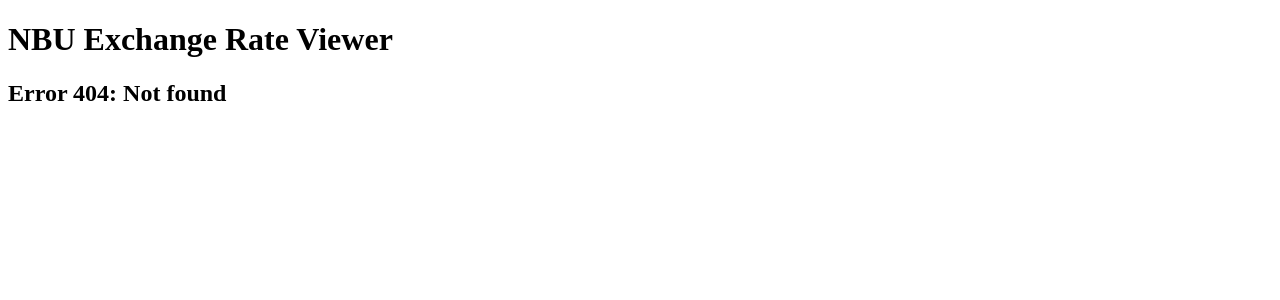
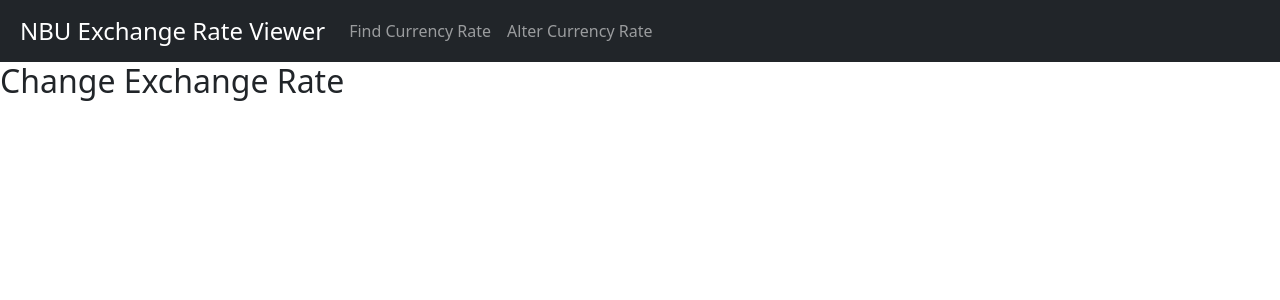
Before and after one commit to AlertMode/nbu-exchange-rate-viewer, a React (Create React App) app: page /custom-rate in a window 1280 px wide. Before the commit this address had no page. Shown: the top 300 px of the page. Built offline with nearby package versions, Linux system fonts and the light colour scheme.

Commit message:
Added NavBar from react-bootstrap. Connected pages to it. Well, works well.

```diff
--- a/package.json
+++ b/package.json
@@ -8,6 +8,7 @@
     "@testing-library/user-event": "^13.5.0",
     "bootstrap": "^5.3.2",
     "react": "^18.2.0",
+    "react-bootstrap": "^2.9.1",
     "react-dom": "^18.2.0",
     "react-router-dom": "^6.19.0",
     "react-scripts": "5.0.1",
--- a/src/App.js
+++ b/src/App.js
@@ -1,19 +1,21 @@
 import React from 'react'
+import NavigationBar from './components/NavigationBar'
 import { BrowserRouter, Routes, Route } from 'react-router-dom'
 import Home from './pages/Home'
-import RateSearch from './pages/RateSearch'
+import SearchRate from './pages/SearchRate'
 import CustomRate from './pages/CustomRate'
 import NoPage from './pages/NoPage'
 
 const App = () => {
   return (
     <div>
+      <NavigationBar />
       <BrowserRouter>
         <Routes>
           <Route index element={<Home />} />
           <Route path="/home" element={<Home />} />
-          <Route path="/RateSearch" element={<RateSearch />} />
-          <Route path="/CustomRate" element={<CustomRate />} />
+          <Route path="/search-rate" element={<SearchRate />} />
+          <Route path="/custom-rate" element={<CustomRate />} />
           <Route path="*" element={<NoPage />} />
         </Routes>
       </BrowserRouter>
--- a/src/components/Header.js
+++ /dev/null
@@ -1,11 +0,0 @@
-import React from 'react'
-
-const Header = () => {
-    return (
-        <div>
-            <h1>NBU Exchange Rate Viewer</h1>
-        </div>
-    )
-}
-
-export default Header
--- /dev/null
+++ b/src/components/NavigationBar.js
@@ -0,0 +1,27 @@
+import React from 'react'
+import {
+    Container,
+    Nav,
+    Navbar
+} from 'react-bootstrap'
+import 'bootstrap/dist/css/bootstrap.min.css'
+
+const NavigationBar = () => {
+    return (
+        <div>
+            {/* bg="dark" data-bs-theme="dark" */}
+            <Navbar className ='bg-dark' data-bs-theme='dark'>
+                <Container className = 'ms-2'>
+                    <Navbar.Brand href='/home' className='fs-4'>NBU Exchange Rate Viewer</Navbar.Brand>
+                    <Nav className='me-auto'>
+                        {/* <Nav.Link href = '/home'>Home</Nav.Link> */}
+                        <Nav.Link href = '/search-rate'>Find Currency Rate</Nav.Link>
+                        <Nav.Link href = '/custom-rate'>Alter Currency Rate</Nav.Link>
+                    </Nav>
+                </Container>
+            </Navbar>
+        </div>
+    )
+}
+
+export default NavigationBar
--- a/src/pages/CustomRate.js
+++ b/src/pages/CustomRate.js
@@ -1,10 +1,8 @@
 import React from 'react'
-import Header from '../components/Header'
 
 const CustomRate = () => {
     return (
         <div>
-            <Header/>
             <h2>Change Exchange Rate</h2>
         </div>
     )
--- a/src/pages/Home.js
+++ b/src/pages/Home.js
@@ -1,10 +1,8 @@
 import React from 'react'
-import Header from '../components/Header'
 
 const Home = () => {
     return (
         <div>
-            <Header/>
             <h2>Home Page</h2>
         </div>
     )
--- a/src/pages/NoPage.js
+++ b/src/pages/NoPage.js
@@ -1,10 +1,8 @@
-import React from "react"
-import Header from "../components/Header"
+import React from 'react'
 
 const NoPage = () => {
     return (
         <div>
-            <Header />
             <h2>Error 404: Not found</h2>
         </div>
     )
--- a/src/pages/RateSearch.js
+++ /dev/null
@@ -1,13 +0,0 @@
-import React from "react"
-import Header from '../components/Header'
-
-const RateSearch = () => {
-    return (
-        <div>
-            <Header/>
-            <h2>Search Currency</h2>
-        </div>
-    )
-}
-
-export default RateSearch
--- /dev/null
+++ b/src/pages/SearchRate.js
@@ -0,0 +1,11 @@
+import React from 'react'
+
+const SearchRate = () => {
+    return (
+        <div>
+            <h2>Search Currency</h2>
+        </div>
+    )
+}
+
+export default SearchRate
```
Also changed, not shown: src/components/styles.css (added), 1 other file (tests, documents, lock files or other folders).
